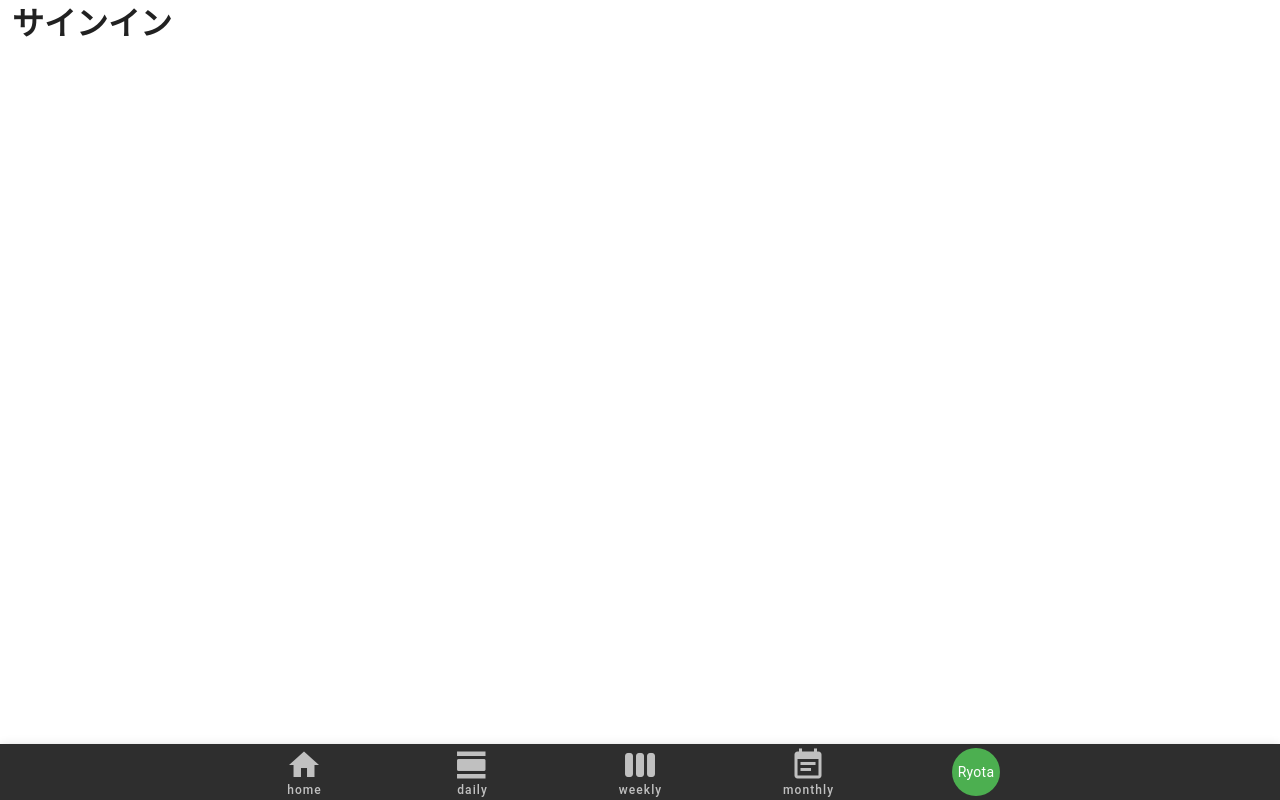
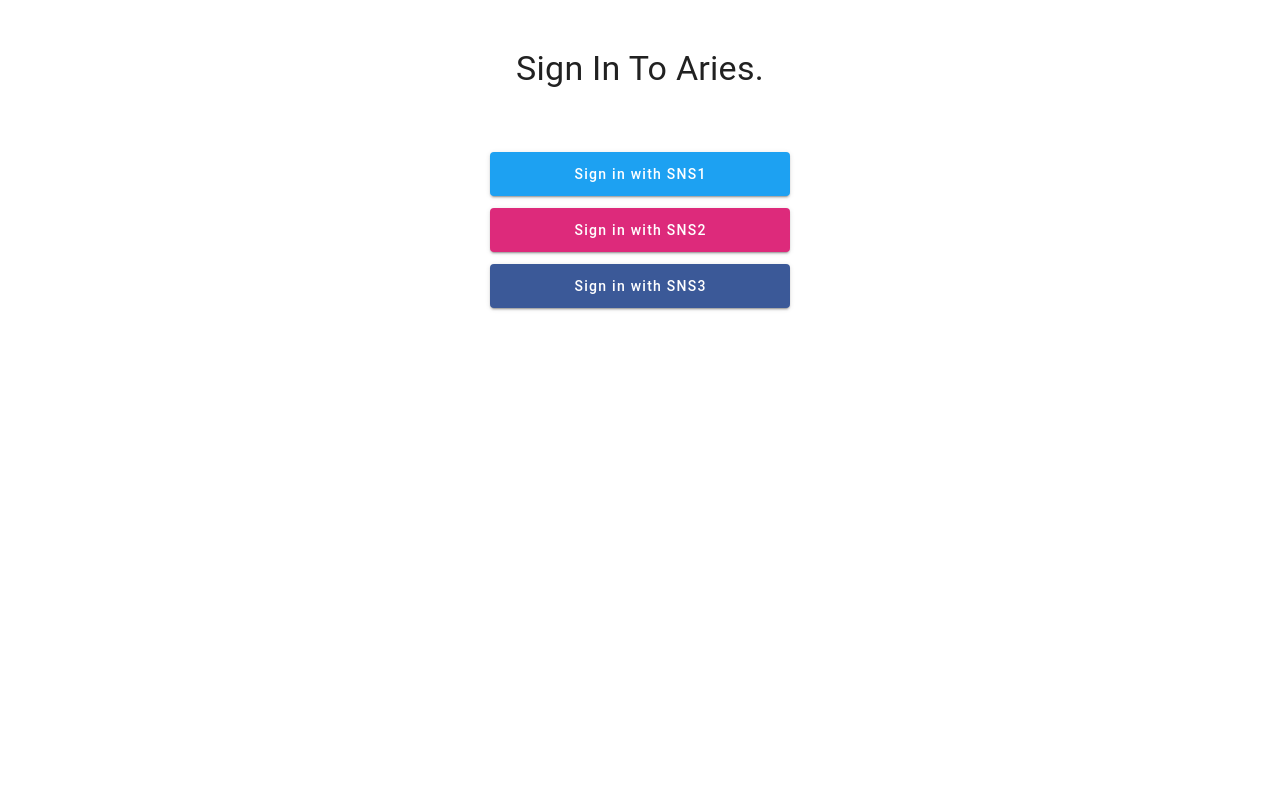
Before and after one commit to ryota-okamot0/aries, a Vue app: page /sign-in in a window 1280 px wide. Built offline with nearby package versions, Linux system fonts and the light colour scheme; a small style sheet from the web is missing.

Commit message:
assign mockData

```diff
--- a/src/components/Footer.vue
+++ b/src/components/Footer.vue
@@ -62,7 +62,8 @@
 <!-- TypeScript -->
 <script lang="ts">
 import { Component, Vue } from 'vue-property-decorator';
-import { profileMockData } from '@/store/profile';
+import { profileStore } from '@/store/profile';
+import constant from '@/consts/const';
 
 @Component
 export default class FooterComponent extends Vue {
@@ -88,7 +89,9 @@
   /**
    * サインインしているユーザー
    */
-  signInUser = profileMockData;
+  private get signInUser() {
+    return profileStore.profile;
+  }
 
   /**
    * メソッド名を指定してコンポーネントのメソッドを呼び出す
@@ -127,10 +130,15 @@
   }
 
   /**
-   * サインアウトする
+   * サインアウト
+   * signOut
+   *
+   * @param なし
+   * @return なし
    */
   private signOut() {
-    this.routerPush('/sign-in');
+    profileStore.profile = null;
+    this.routerPush(constant.DIR_SIGN_IN);
   }
 }
 </script>
--- /dev/null
+++ b/src/consts/const.ts
@@ -0,0 +1,7 @@
+export default Object.freeze({
+  // =========================================
+  // URL定数
+  // =========================================
+  DIR_HOME: '/',
+  DIR_SIGN_IN: '/sign-in',
+});
--- a/src/main.ts
+++ b/src/main.ts
@@ -1,13 +1,13 @@
 import Vue from 'vue';
-import VueCompositionAPI from '@vue/composition-api';
 import App from '@/App.vue';
 import router from '@/router';
 import store from '@/store';
 import vuetify from '@/plugins/vuetify';
 import 'roboto-fontface/css/roboto/roboto-fontface.css';
 import 'material-design-icons-iconfont/dist/material-design-icons.css';
+import '@/plugins/compositionApi';
 
-Vue.use(VueCompositionAPI);
+// Vue.use(VueCompositionAPI);
 
 Vue.config.productionTip = false;
 
@@ -15,5 +15,5 @@
   router,
   store,
   vuetify,
-  render: h => h(App)
+  render: h => h(App),
 }).$mount('#app');
--- /dev/null
+++ b/src/plugins/compositionApi.ts
@@ -0,0 +1,4 @@
+import Vue from 'vue';
+import VueCompositionAPI from '@vue/composition-api';
+
+Vue.use(VueCompositionAPI);
--- a/src/plugins/vuetify.js
+++ b/src/plugins/vuetify.js
@@ -7,9 +7,9 @@
 export default new Vuetify({
   lang: {
     locales: { ja },
-    current: 'ja'
+    current: 'ja',
   },
   icons: {
-    iconfont: 'md'
-  }
+    iconfont: 'md',
+  },
 });
--- a/src/store/profile.ts
+++ b/src/store/profile.ts
@@ -1,3 +1,5 @@
+import '@/plugins/compositionApi';
+import { reactive } from '@vue/composition-api';
 import { Profile } from '@/store/profileModel';
 
 export const profileMockData: Profile = {
@@ -8,3 +10,5 @@
   hasAvatar: false,
   mailAddress: 'ryt.4.bus@gmail.com',
 };
+
+export const profileStore = reactive({ profile: null as Profile | null });
--- a/src/views/SignIn.vue
+++ b/src/views/SignIn.vue
@@ -1,14 +1,62 @@
 <!-- template -->
 <template>
-  <div>
-    <h1>サインイン</h1>
-  </div>
+  <v-row justify="center">
+    <v-col cols="12" md="6" class="text-line" align="center">
+      <p class="display-1 py-12">Sign In To Aries.</p>
+      <div>
+        <v-btn
+          width="300"
+          large
+          color="#1DA1F2"
+          class="white--text text-none"
+          @click="signIn"
+        >
+          Sign in with SNS1
+        </v-btn>
+      </div>
+      <div class="mt-3">
+        <v-btn
+          width="300"
+          large
+          color="#DD2A7B"
+          class="white--text text-none"
+          @click="signIn"
+        >
+          Sign in with SNS2
+        </v-btn>
+      </div>
+      <div class="mt-3">
+        <v-btn
+          width="300"
+          large
+          color="#3B5998"
+          class="white--text text-none"
+          @click="signIn"
+        >
+          Sign in with SNS3
+        </v-btn>
+      </div>
+    </v-col>
+  </v-row>
 </template>
 
 <!-- TypeScript -->
 <script lang="ts">
 import { Component, Vue } from 'vue-property-decorator';
+import { profileStore, profileMockData } from '@/store/profile';
+import constant from '@/consts/const';
 
 @Component
-export default class SignInComponent extends Vue {}
+export default class SignInComponent extends Vue {
+  /**
+   * サインイン
+   *
+   * @param なし
+   * @return なし
+   */
+  private signIn() {
+    profileStore.profile = profileMockData;
+    this.$router.push(constant.DIR_HOME);
+  }
+}
 </script>
```
